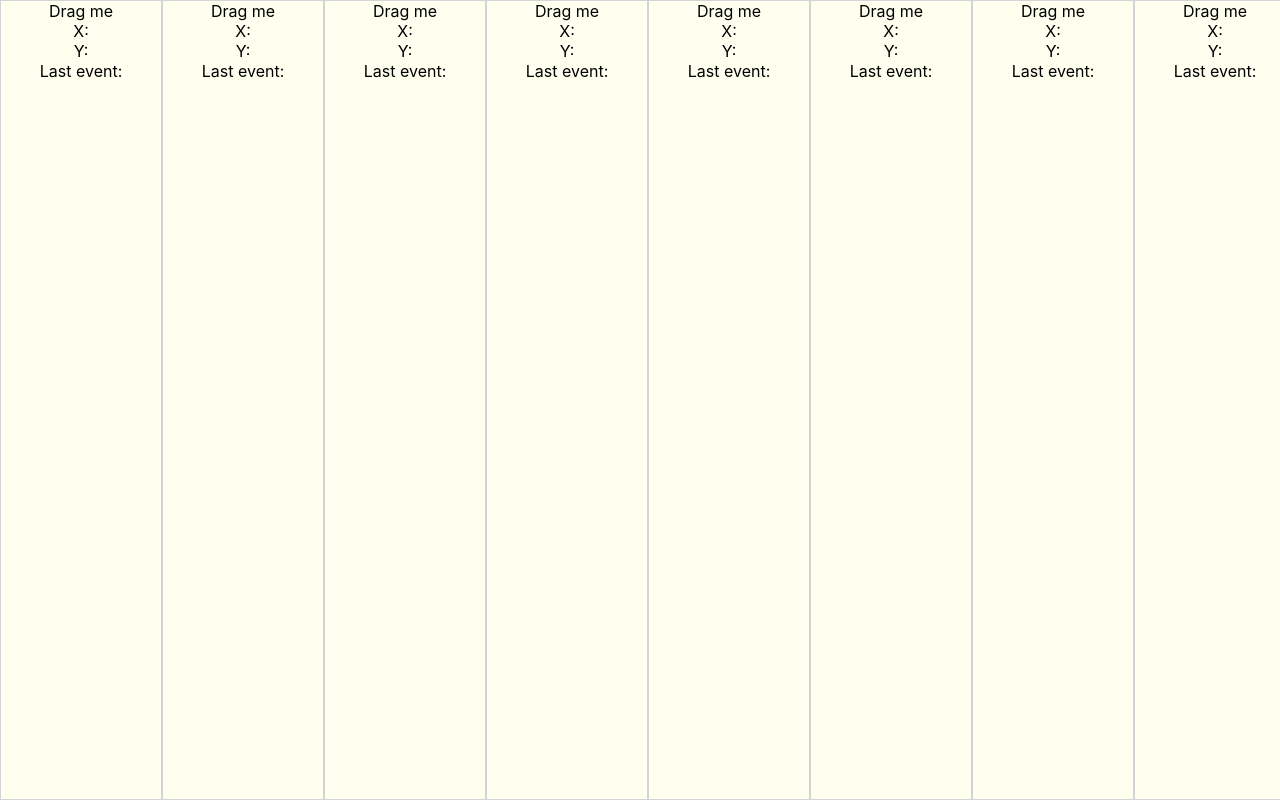
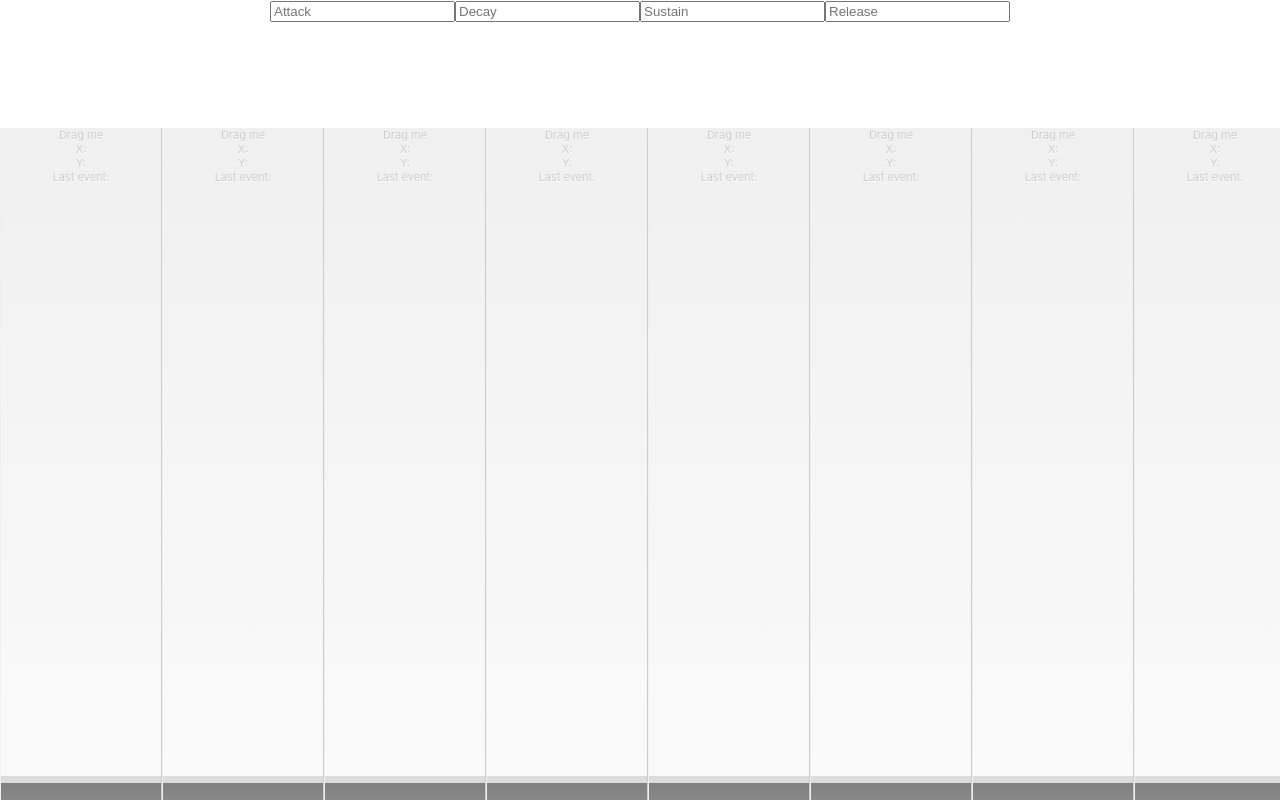
Before and after one commit to pixelbandito/musico, a React (Create React App) app: page / in a window 1280 px wide. Built offline with nearby package versions, Linux system fonts and the light colour scheme.

Commit message:
Made keys prettier

```diff
--- a/package.json
+++ b/package.json
@@ -3,6 +3,7 @@
   "version": "0.1.0",
   "private": true,
   "dependencies": {
+    "classnames": "^2.2.6",
     "prop-types": "^15.6.2",
     "raf": "^3.4.1",
     "react": "^16.6.3",
--- a/src/App.js
+++ b/src/App.js
@@ -6,19 +6,86 @@ import './App.css';
 import KeyBoard from './KeyBoard';
 
 class App extends Component {
+  state = {
+    attack: 0.05,
+    decay: 0.05,
+    sustain: 3,
+    release: 1,
+  }
+
+  update = (key) => (event) => {
+    const nextValue = parseInt(event.target.value, 10);
+    if (!isNaN(nextValue)) {
+      this.setState({
+        [key]: nextValue,
+      });
+    }
+  }
+
   render() {
+    const {
+      attack,
+      decay,
+      sustain,
+      release,
+    } = this.state;
+
+    const keyADSRProps = {
+      attack,
+      decay,
+      sustain,
+      release,
+    };
+
     return (
-      <div className="App">
+      <div
+        className="App"
+        style={{
+          display: 'flex',
+          flexFlow: 'column nowrap',
+          height: '100vh',
+          width: '100vw',
+        }}
+      >
           <Helmet>
               <title>Musico</title>
           </Helmet>
-          <KeyBoard
-            volMute={0.0001}
-            volMax={1}
-            attack={0.05}
-            decay={3}
-            release={1}
-          />
+          <div style={{
+            flex: '0 0 10vw',
+            minHeight: '0',
+          }}>
+            <input
+              type="number"
+              placeholder="Attack"
+              onChange={this.update('attack')}
+            />
+            <input
+              type="number"
+              placeholder="Decay"
+              onChange={this.update('decay')}
+            />
+            <input
+              type="number"
+              placeholder="Sustain"
+              onChange={this.update('sustain')}
+            />
+            <input
+              type="number"
+              placeholder="Release"
+              onChange={this.update('release')}
+            />
+          </div>
+          <div style={{
+            flex: '1 1 auto',
+            minHeight: '0',
+            overflow: 'hidden',
+          }}>
+            <KeyBoard
+              volMute={0.0001}
+              volMax={1}
+              {...keyADSRProps}
+            />
+          </div>
       </div>
     );
   }
--- a/src/Key/Key.css
+++ b/src/Key/Key.css
@@ -1,3 +1,43 @@
-.key {
-  background: white;
+:root {
+  --transition-duration-strike: 0.05s;
+  --transition-duration-unstrike: 0.05s;
+
+  /* White keys */
+  --key-top-white: rgb(240, 240, 240);
+  --gradient-white: linear-gradient(
+    var(--key-top-white),
+    rgb(250, 250, 250) 90%,
+    rgb(220, 220, 220) 90%,
+    rgb(220, 220, 220) 91%,
+    rgb(128, 128, 128) 91%,
+    rgb(160, 160, 160)
+  );
 }
+
+.Key {
+  /* Transition applies to the return to this state */
+  transition:
+    var(--transition-duration-unstrike) linear background-position-y,
+    var(--transition-duration-unstrike) linear box-shadow,
+    var(--transition-duration-unstrike) linear border-left-color;
+  background-position-y: 0vh;
+  background-color: var(--key-top-white);
+  background-image: var(--gradient-white);
+  background-repeat: no-repeat;
+  border: 0 solid transparent;
+  border-left-width: 1px;
+  border-left-color: rgba(255, 255, 255, 0);
+  border-right-width: 1px;
+  border-right-color: #ccc;
+  box-shadow: inset 0px 0px 0px rgba(0, 0, 0, 0);
+}
+
+.Key--active {
+  transition:
+    var(--transition-duration-strike) linear background-position-y,
+    var(--transition-duration-strike) linear box-shadow,
+    var(--transition-duration-strike) linear border-left-color;
+  background-position-y: 2vh;
+  box-shadow: inset 3px 0px 3px rgba(0, 0, 0, 0.1);
+  border-left-color: rgba(0, 0, 0, 0.1);
+}
--- a/src/Key/Key.js
+++ b/src/Key/Key.js
@@ -1,12 +1,16 @@
 import React, { Component } from 'react';
 import PropTypes from 'prop-types';
+import classNames from 'classnames';
 
 import { noteValues } from './notes';
 import Strikeable from '../Strikeable';
 
 class Key extends Component {
+  static baseClass = 'Key'
+
   state = {
     playing: false,
+    nextVolume: this.props.volMute,
     context: (window.AudioContext && new window.AudioContext()) || (window.webkitAudioContext && new window.webkitAudioContext()) || null,
   }
 
@@ -25,22 +29,32 @@ class Key extends Component {
     this.gainNode.gain.setValueAtTime(volMute, context.currentTime);
     this.oscillator.connect(this.gainNode);
     this.gainNode.connect(context.destination);
+    this.nextGain = null;
   }
 
-  handleStrikeStart = () => {
-    console.log('handleStrikeStart');
-
+  handleStrikeStart = (event) => {
     const {
       volMax,
       volMute,
       attack,
-      decay
+      decay,
+      sustain
     } = this.props;
 
     const { context } = this.state;
     this.gainNode.gain.cancelScheduledValues(context.currentTime);
-    this.gainNode.gain.exponentialRampToValueAtTime(volMax, context.currentTime + attack);
-    this.gainNode.gain.exponentialRampToValueAtTime(volMute, context.currentTime + decay);
+    setTimeout(() => {
+      this.gainNode.gain.exponentialRampToValueAtTime(volMax * event.touchY * 0.8 + 0.2, context.currentTime + attack);
+      setTimeout(() => {
+        console.log({ currentTime: context.currentTime, decay });
+        this.gainNode.gain.exponentialRampToValueAtTime(volMax * event.touchY * 0.8 * 0.5 + 0.2, context.currentTime + decay);
+        setTimeout(() => {
+          this.gainNode.gain.exponentialRampToValueAtTime(volMute, context.currentTime + sustain);
+        });
+      });
+    });
+    // this.gainNode.gain.exponentialRampToValueAtTime(volMax * event.touchY * 0.8 + 0.2, context.currentTime + attack);
+    // this.gainNode.gain.exponentialRampToValueAtTime(volMute, context.currentTime + sustain);
     this.setState({ playing: true });
   }
 
@@ -53,23 +67,27 @@ class Key extends Component {
     console.log('handleStrikeEnd');
     const { context } = this.state;
     this.gainNode.gain.cancelScheduledValues(context.currentTime);
-    this.gainNode.gain.exponentialRampToValueAtTime(volMute, context.currentTime + release);
+    setTimeout(() => this.gainNode.gain.exponentialRampToValueAtTime(volMute, context.currentTime + release));
+    // this.gainNode.gain.exponentialRampToValueAtTime(volMute, context.currentTime + release);
     this.setState({ playing: false });
   }
 
   render() {
     const { style } = this.props;
+    const { playing } = this.state;
+
+    const className = classNames(Key.baseClass, {
+      [`${Key.baseClass}--active`]: playing,
+    });
 
     return (
       <div
-        className="Key"
+        className={className}
         style={{
           ...style,
           display: 'grid',
           gridTemplateRows: '1fr',
           gridTemplateColumns: '1fr',
-          border: '1px solid lightgray',
-          backgroundColor: this.state.playing ? 'pink' : 'ivory',
         }}
       >
         <Strikeable
@@ -93,6 +111,7 @@ Key.propTypes = {
   volMax: PropTypes.number,
   attack: PropTypes.number,
   decay: PropTypes.number,
+  sustain: PropTypes.number,
   release: PropTypes.number,
 };
 
@@ -101,7 +120,8 @@ Key.defaultProps = {
   volMute: 0.0001,
   volMax: 1,
   attack: 0.03,
-  decay: 2,
+  decay: 0.1,
+  sustain: 2,
   release: 1,
 };
 
--- a/src/KeyBoard/KeyBoard.js
+++ b/src/KeyBoard/KeyBoard.js
@@ -10,6 +10,7 @@ class KeyBoard extends Component {
       volMax,
       attack,
       decay,
+      sustain,
       release,
     } = this.props;
 
@@ -27,6 +28,7 @@ class KeyBoard extends Component {
     const keyADSRProps = {
       attack,
       decay,
+      sustain,
       release,
     };
 
@@ -38,7 +40,7 @@ class KeyBoard extends Component {
           flexFlow: 'row nowrap',
           alignItems: 'stretch',
           justifyContent: 'flex-start',
-          height: '100vh',
+          height: '90vh',
           userSelect: 'none',
         }}
       >
@@ -101,13 +103,15 @@ Key.propTypes = {
   volMax: PropTypes.number,
   attack: PropTypes.number,
   decay: PropTypes.number,
+  sustain: PropTypes.number,
 };
 
 Key.defaultProps = {
   volMute: 0.0001,
   volMax: 1,
   attack: 0.03,
-  decay: 2,
+  decay: 0.03,
+  sustain: 2,
   release: 1,
 };
 
--- a/src/Strikeable/Strikeable.js
+++ b/src/Strikeable/Strikeable.js
@@ -139,7 +139,13 @@ class StrikeableDraggable extends Component {
         >
           {(event) => (
             <div>
-              <div style={{ userSelect: 'none' }}>
+              <div style={{
+                userSelect: 'none',
+                color: '#ccc',
+                textShadow: '0 1px 0 #fff',
+                fontSize: '11px',
+                wordWrap: 'break-word',
+              }}>
                 Drag me
                 <br />
                 X: {this.state.touchX}
```
Also changed, not shown: 1 other file (tests, documents, lock files or other folders).
